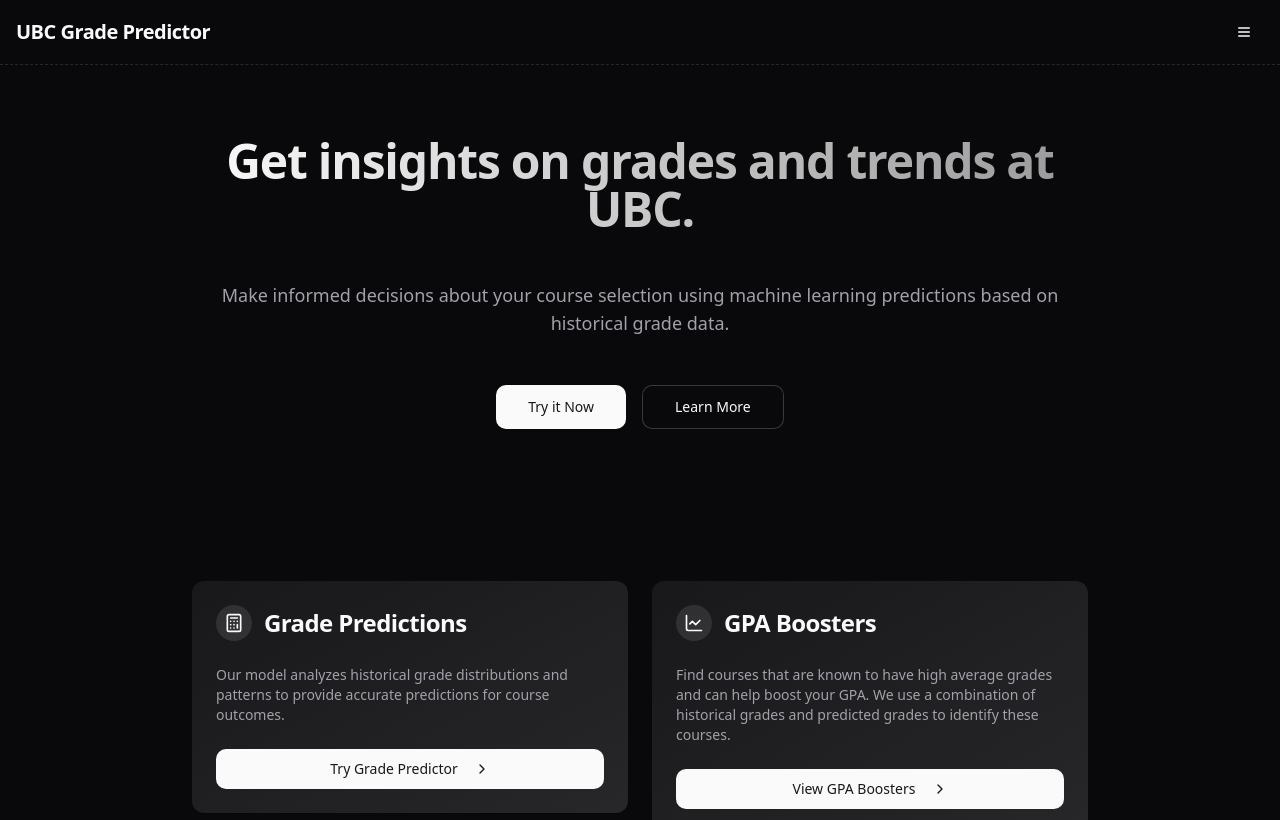
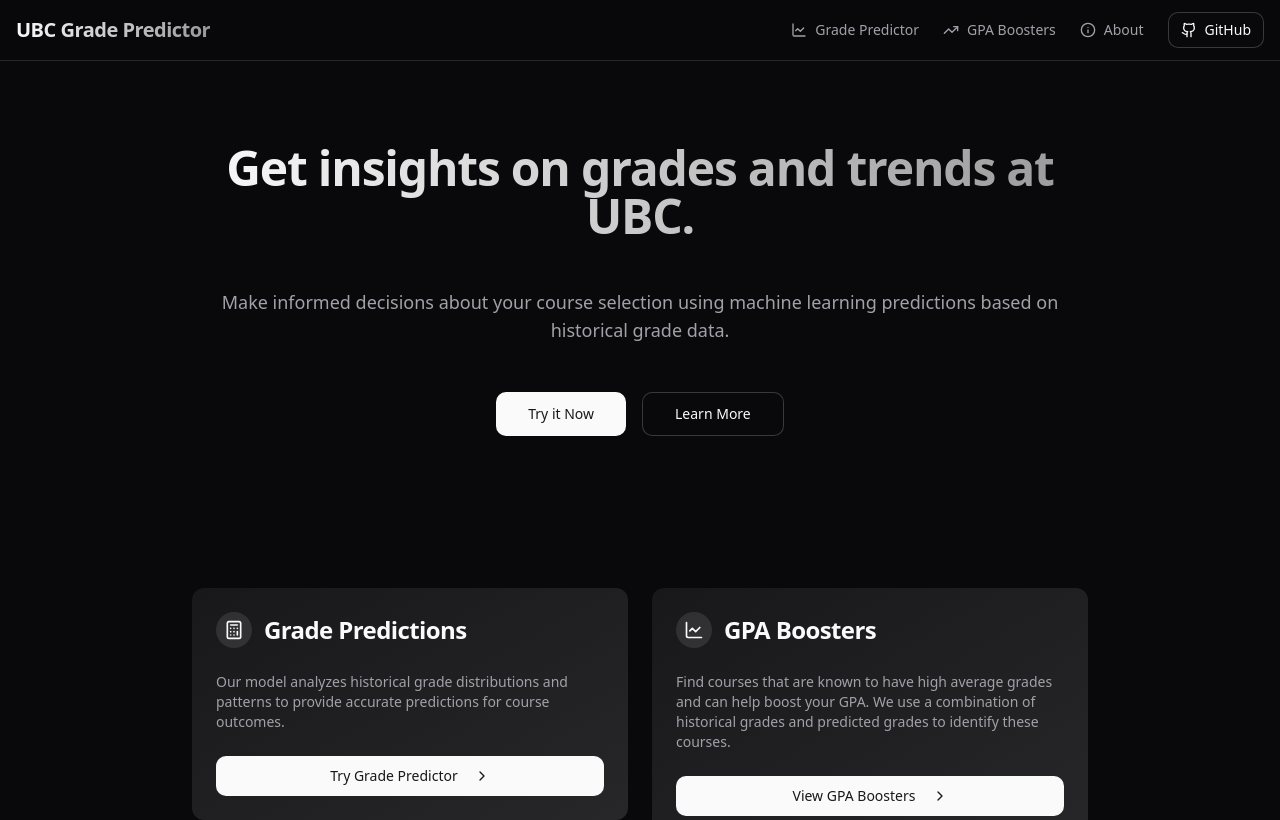
Before and after one commit to adrianlamdev/ubc-analytics, a Next.js app in the folder web/: page / in a window 1280 px wide. Shown: the top 820 px of the page. Built offline with nearby package versions, Linux system fonts and the light colour scheme.

Commit message:
feat: add responsive navbar

```diff
--- a/web/src/app/page.tsx
+++ b/web/src/app/page.tsx
@@ -14,7 +14,7 @@
 
 export default function Home() {
   return (
-    <div className="min-h-screen p-4 mt-14">
+    <div className="min-h-screen p-4 mt-32">
       {/* Hero Section */}
       <div className="max-w-4xl mx-auto text-center space-y-6">
         <motion.div
--- a/web/src/components/navbar.tsx
+++ b/web/src/components/navbar.tsx
@@ -1,16 +1,129 @@
+"use client";
+
 import Link from "next/link";
 import { Button } from "./ui/button";
-import { Menu } from "lucide-react";
+import { Menu, LineChart, TrendingUp, Info, Github } from "lucide-react";
+import {
+  Sheet,
+  SheetContent,
+  SheetHeader,
+  SheetTitle,
+  SheetTrigger,
+} from "@/components/ui/sheet";
+import { useState } from "react";
+import { cn } from "@/lib/utils";
+
+const navigationItems = [
+  {
+    name: "Grade Predictor",
+    href: "/grade-predictor",
+    icon: LineChart,
+  },
+  {
+    name: "GPA Boosters",
+    href: "/gpa-boosters",
+    icon: TrendingUp,
+  },
+  {
+    name: "About",
+    href: "/about",
+    icon: Info,
+  },
+];
 
 export default function Navbar() {
+  const [open, setOpen] = useState(false);
+
   return (
-    <nav className="px-4 py-3 border-b border-dashed flex items-center justify-between">
-      <Link href="/" className="font-semibold text-xl tracking-tight">
-        UBC Grade Predictor
-      </Link>
-      <Button size="icon" variant="ghost">
-        <Menu />
-      </Button>
+    <nav className="fixed top-0 left-0 right-0 z-50 bg-background/80 backdrop-blur-sm border-b">
+      <div className="container mx-auto px-4 py-3">
+        <div className="flex items-center justify-between">
+          <Link
+            href="/"
+            className="font-semibold text-xl tracking-tight bg-gradient-to-r from-primary to-primary/60 bg-clip-text text-transparent hover:opacity-80 transition-opacity"
+          >
+            UBC Grade Predictor
+          </Link>
+
+          {/* Desktop Navigation */}
+          <div className="hidden md:flex items-center gap-6">
+            {navigationItems.map((item) => (
+              <Link
+                key={item.name}
+                href={item.href}
+                className="flex items-center gap-2 text-sm font-medium text-muted-foreground hover:text-primary transition-colors"
+              >
+                <item.icon className="h-4 w-4" />
+                {item.name}
+              </Link>
+            ))}
+            <Button variant="outline" size="sm" asChild>
+              <Link
+                href="https://github.com/yourusername/project"
+                className="flex items-center gap-2"
+                target="_blank"
+                rel="noopener noreferrer"
+              >
+                <Github className="h-4 w-4" />
+                <span>GitHub</span>
+              </Link>
+            </Button>
+          </div>
+
+          {/* Mobile Navigation */}
+          <Sheet open={open} onOpenChange={setOpen}>
+            <SheetTrigger asChild>
+              <Button
+                variant="ghost"
+                size="icon"
+                className="md:hidden"
+                aria-label="Open Menu"
+              >
+                <Menu className="h-5 w-5" />
+              </Button>
+            </SheetTrigger>
+            <SheetContent className="w-[300px] sm:w-[400px]">
+              <SheetHeader>
+                <SheetTitle className="text-left font-semibold text-xl tracking-tight bg-gradient-to-r from-primary to-primary/60 bg-clip-text text-transparent">
+                  UBC Grade Predictor
+                </SheetTitle>
+              </SheetHeader>
+              <div className="mt-6 space-y-1">
+                {navigationItems.map((item) => (
+                  <Link
+                    key={item.name}
+                    href={item.href}
+                    onClick={() => setOpen(false)}
+                  >
+                    <Button
+                      variant="ghost"
+                      className="w-full justify-start gap-2 font-normal"
+                    >
+                      <item.icon className="h-4 w-4" />
+                      {item.name}
+                    </Button>
+                  </Link>
+                ))}
+                <Button
+                  variant="outline"
+                  className="w-full justify-start gap-2 mt-4"
+                  asChild
+                >
+                  <Link
+                    href="https://github.com/yourusername/project"
+                    target="_blank"
+                    rel="noopener noreferrer"
+                    onClick={() => setOpen(false)}
+                  >
+                    <Github className="h-4 w-4" />
+                    GitHub
+                  </Link>
+                </Button>
+              </div>
+            </SheetContent>
+          </Sheet>
+        </div>
+      </div>
     </nav>
   );
 }
```
